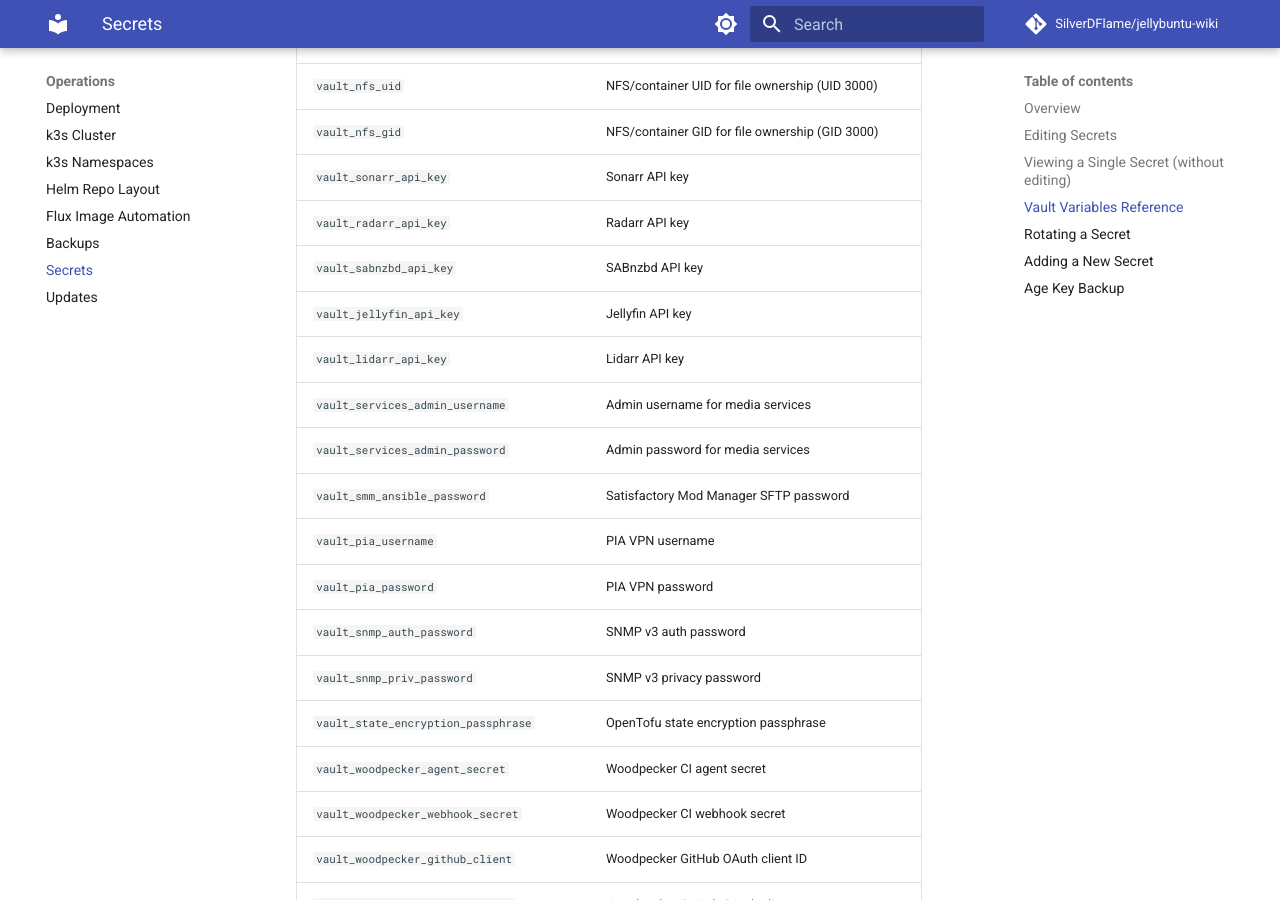
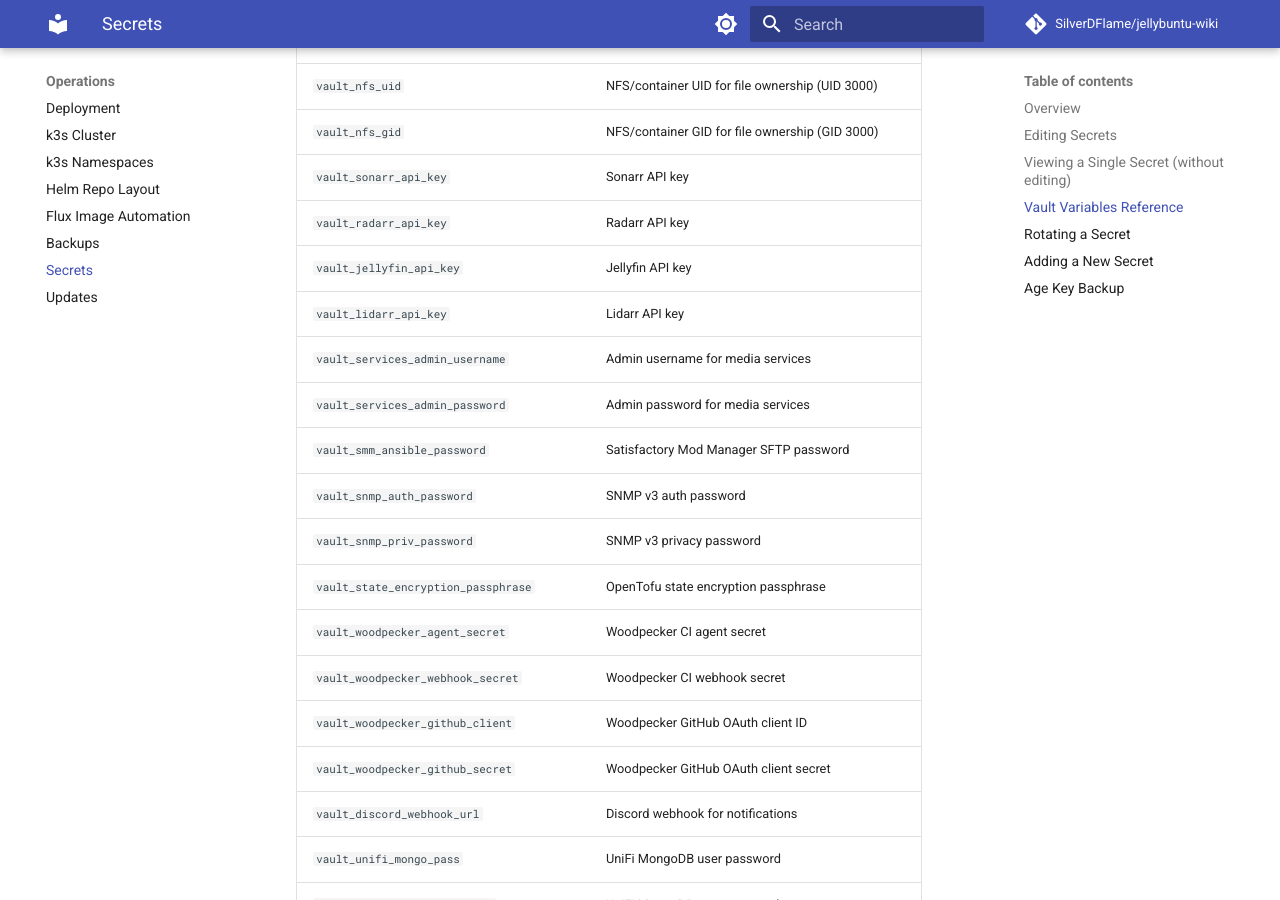
Before and after one commit to SilverDFlame/jellybuntu-wiki, an MkDocs documentation site: the page built from docs/operations/secrets.md, in a window 1280 px wide and 900 px high, scrolled down 1114 px. Built offline with MkDocs 1.6.1 and Material for MkDocs 9.7.7, drawn with Linux system fonts in a browser that asks for light colours; comment, search, counter and statistics services are not loaded.

Commit message:
docs: address PR#42 review nits — link issue ref, prune retired secrets
- monitoring.md: wrap bare jellybuntu#275 in absolute URL link per
  cross-repo convention (bare form won't render on MkDocs)
- secrets.md: drop orphaned vault_sabnzbd_api_key + vault_pia_username/
  password — SABnzbd and qBittorrent+PIA retired elsewhere in this PR

Co-Authored-By: Claude Opus 4.8 (1M context) <noreply@anthropic.com>

```diff
--- a/docs/operations/secrets.md
+++ b/docs/operations/secrets.md
@@ -45,14 +45,11 @@ All secrets are prefixed `vault_` and referenced in playbooks as `{{ vault_<name
 | `vault_nfs_gid` | NFS/container GID for file ownership (GID 3000) |
 | `vault_sonarr_api_key` | Sonarr API key |
 | `vault_radarr_api_key` | Radarr API key |
-| `vault_sabnzbd_api_key` | SABnzbd API key |
 | `vault_jellyfin_api_key` | Jellyfin API key |
 | `vault_lidarr_api_key` | Lidarr API key |
 | `vault_services_admin_username` | Admin username for media services |
 | `vault_services_admin_password` | Admin password for media services |
 | `vault_smm_ansible_password` | Satisfactory Mod Manager SFTP password |
-| `vault_pia_username` | PIA VPN username |
-| `vault_pia_password` | PIA VPN password |
 | `vault_snmp_auth_password` | SNMP v3 auth password |
 | `vault_snmp_priv_password` | SNMP v3 privacy password |
 | `vault_state_encryption_passphrase` | OpenTofu state encryption passphrase |
```
Also changed, not shown: docs/services/monitoring.md (+1 -1 lines).
